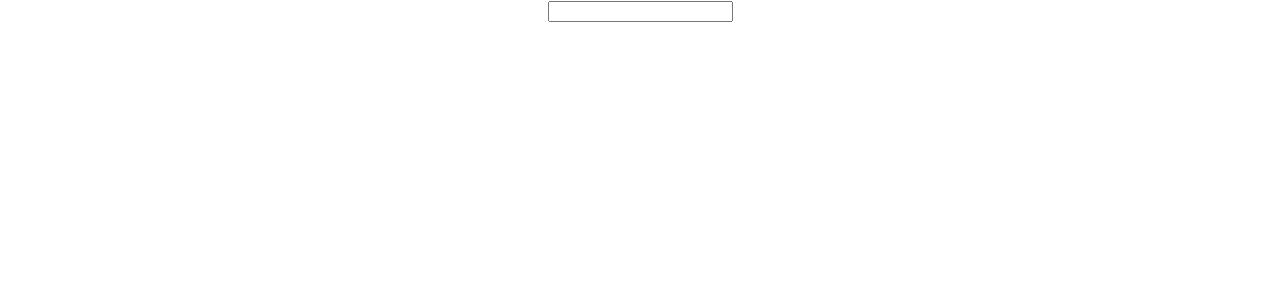
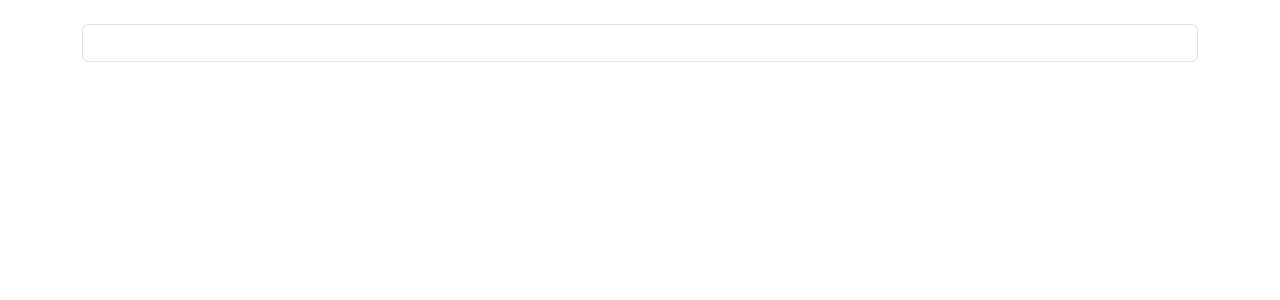
Before and after one commit to 1Snake001/react-crud-typescript, a React (Create React App) app: page / in a window 1280 px wide. Shown: the top 300 px of the page. Built offline with nearby package versions, Linux system fonts and the light colour scheme.

Commit message:
bootstarp and sass installation completed

```diff
--- a/package.json
+++ b/package.json
@@ -10,9 +10,12 @@
     "@types/node": "^16.7.13",
     "@types/react": "^18.0.0",
     "@types/react-dom": "^18.0.0",
+    "and": "^0.0.3",
+    "bootstrap": "^5.3.0",
     "react": "^18.2.0",
     "react-dom": "^18.2.0",
     "react-scripts": "5.0.1",
+    "sass": "^1.63.4",
     "typescript": "^4.4.2",
     "web-vitals": "^2.1.0"
   },
--- a/src/App.css
+++ /dev/null
@@ -1,38 +0,0 @@
-.App {
-  text-align: center;
-}
-
-.App-logo {
-  height: 40vmin;
-  pointer-events: none;
-}
-
-@media (prefers-reduced-motion: no-preference) {
-  .App-logo {
-    animation: App-logo-spin infinite 20s linear;
-  }
-}
-
-.App-header {
-  background-color: #282c34;
-  min-height: 100vh;
-  display: flex;
-  flex-direction: column;
-  align-items: center;
-  justify-content: center;
-  font-size: calc(10px + 2vmin);
-  color: white;
-}
-
-.App-link {
-  color: #61dafb;
-}
-
-@keyframes App-logo-spin {
-  from {
-    transform: rotate(0deg);
-  }
-  to {
-    transform: rotate(360deg);
-  }
-}
--- /dev/null
+++ b/src/App.scss
@@ -0,0 +1,6 @@
+// Import Bootstrap to access its variables and mixins
+@import "~bootstrap/scss/bootstrap";
+
+.App {
+  text-align: center;
+}
--- a/src/App.tsx
+++ b/src/App.tsx
@@ -1,5 +1,5 @@
 import React from "react";
-import "./App.css";
+import "./App.scss";
 import Form from "./Form";
 
 function App() {
--- a/src/Form.tsx
+++ b/src/Form.tsx
@@ -25,7 +25,7 @@ setInputValues({...inputValues,[name]:value})
 };
 
   return (
-    <main>
+    <main className="container">
       <form action="#">
         <Input name ="name" onChange={onChangeHandler}/>
         <h1>{inputValues.name}</h1>
--- a/src/Input.tsx
+++ b/src/Input.tsx
@@ -11,7 +11,7 @@ const Input = ({ name, onChange } : InputProp) => {
   return (
     <div>
       <label htmlFor=""></label>
-      <input name={name} onChange={onChange} type="text" />
+      <input name={name} onChange={onChange} type="text" className="form-control"/>
     </div>
   );
 };
```
Also changed, not shown: 1 other file (tests, documents, lock files or other folders).
